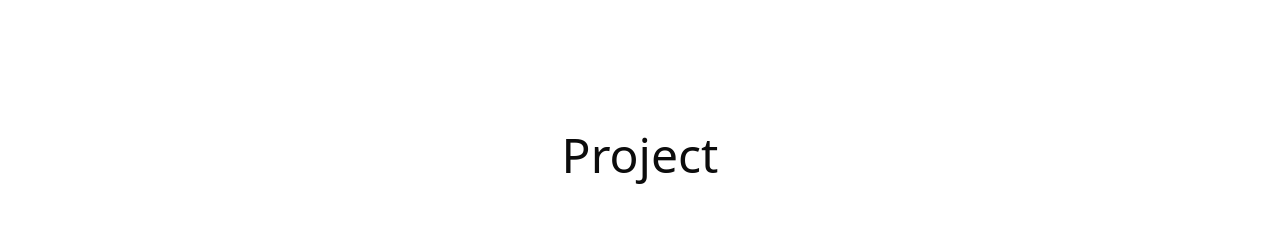
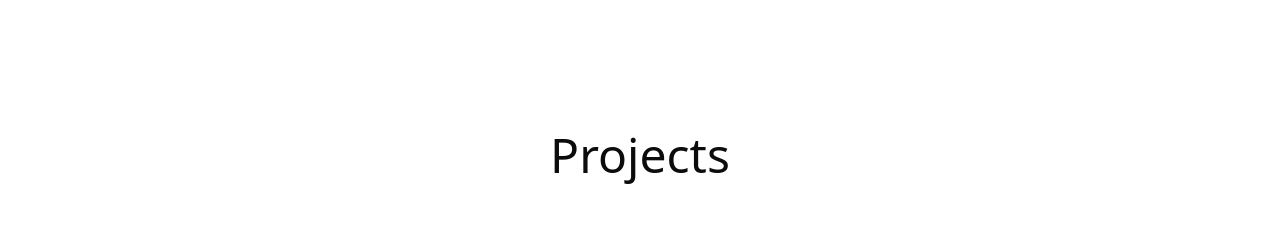
Before and after one commit to BeLaughter/My-Portfolio, a React (Vite) app: page / in a window 1280 px wide. Shown: the part 900-1133 px from the top of the page. Built offline with nearby package versions, Linux system fonts and the light colour scheme.

Commit message:
Update Project.jsx

```diff
--- a/src/Components/Project.jsx
+++ b/src/Components/Project.jsx
@@ -3,7 +3,7 @@ import "./Project.css";
 function Project() {
   return (
     <div className="pad" id="project">
-      <h1 className="projecth1">Project </h1>
+      <h1 className="projecth1">Projects </h1>
       <div className="flex-container">
         <div className="flex-itemb">
           <Projectcard
```
